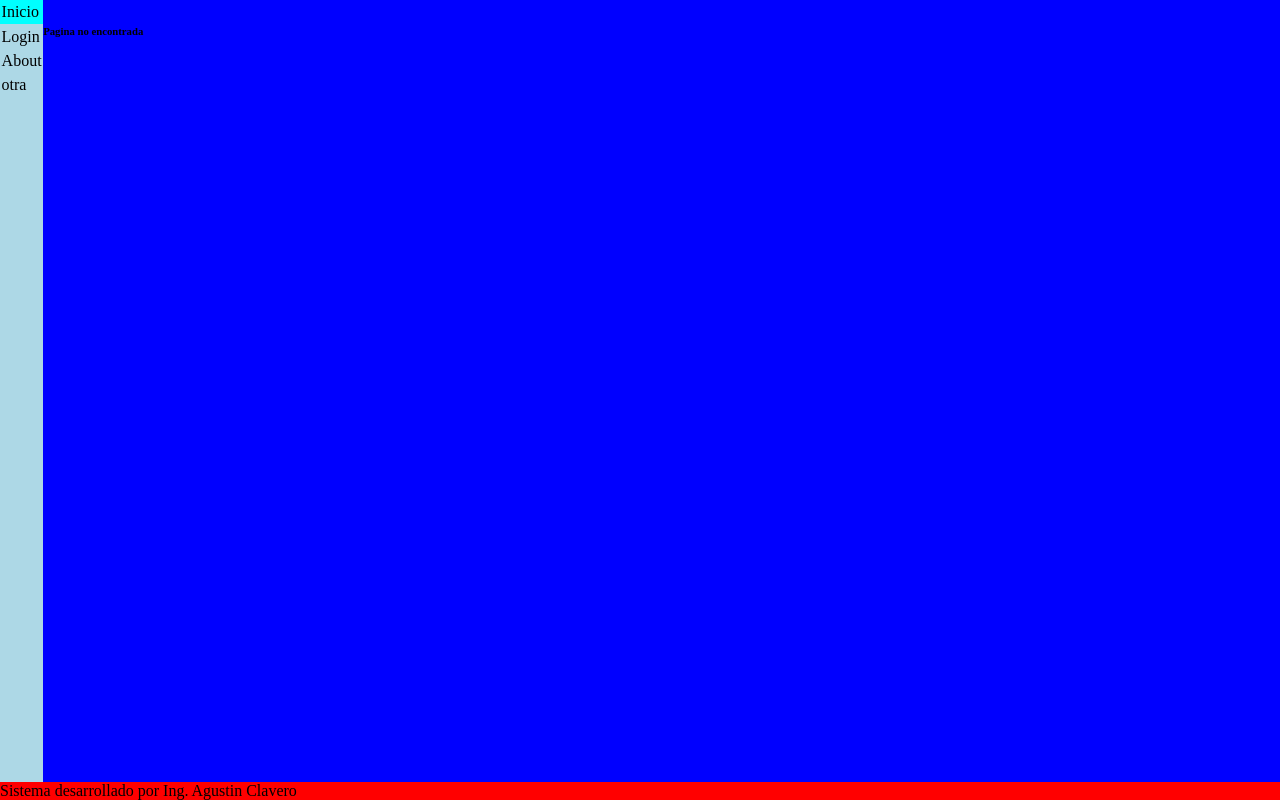
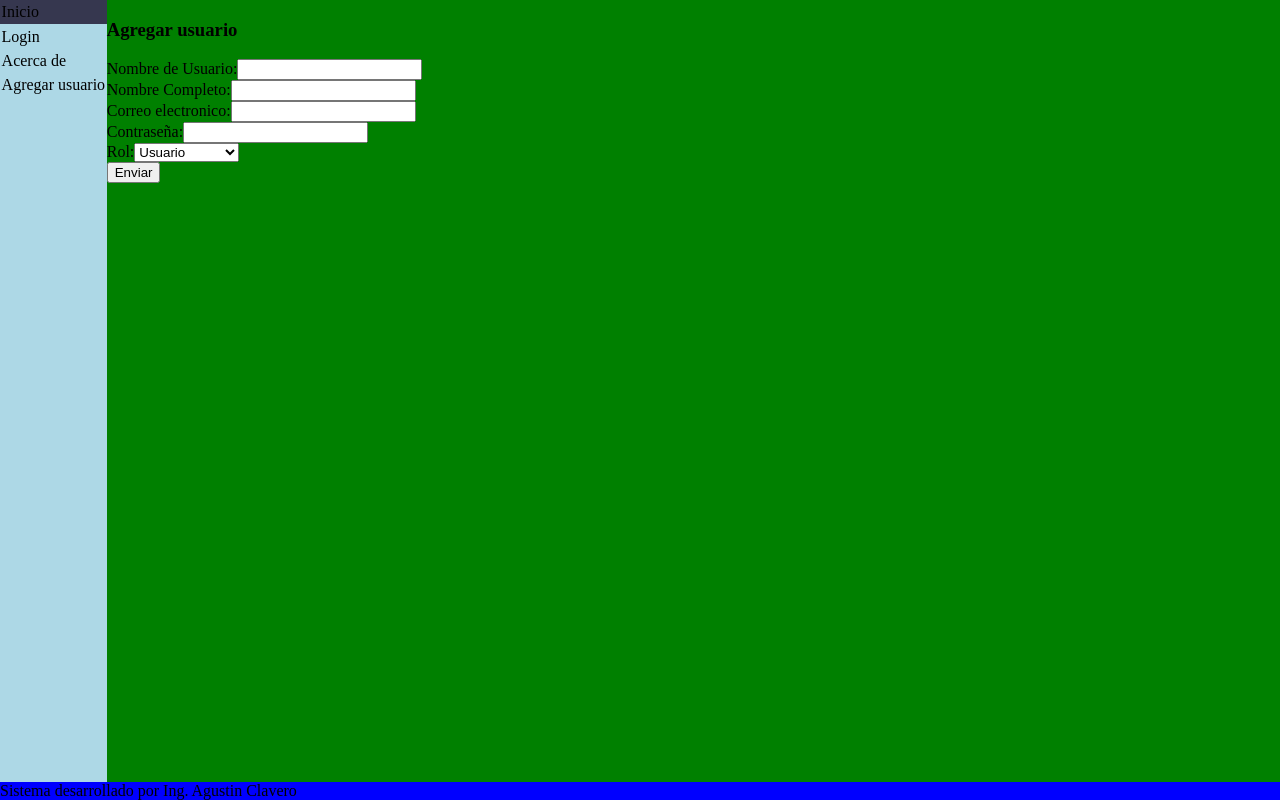
Before and after one commit to agustin1200/proyecto-tudda2026, a React (Vite) app in the folder frontend-2026/: page /user in a window 1280 px wide. Built offline with nearby package versions, Linux system fonts and the light colour scheme.

Commit message:
Actualizar estilos y componentes: cambiar colores de fondo, implementar MenuItem y agregar página de usuario

```diff
--- a/frontend-2026/src/components/Footer.jsx
+++ b/frontend-2026/src/components/Footer.jsx
@@ -2,7 +2,7 @@
 
     return <footer
     style={{
-        backgroundColor: 'red',
+        backgroundColor: 'blue',
     }}
     >
 
--- a/frontend-2026/src/components/Header.jsx
+++ b/frontend-2026/src/components/Header.jsx
@@ -1,7 +1,7 @@
 export default function Header() {
     return <header
     style={{
-        backgroundColor: "yellow"
+        backgroundColor: "green"
     }}
     >
 
--- a/frontend-2026/src/components/Menu.jsx
+++ b/frontend-2026/src/components/Menu.jsx
@@ -1,17 +1,18 @@
-import {Link} from 'react-router-dom';
+import MenuItem from "./MenuItem";
 
-export default function Menu() {
-    return <nav
+export default function Menu ({
+    visible = true
+}) {
+  return <nav
     style={{
-        backgroundColor: 'lightblue',
+        display: visible ? 'block' : 'none',
+        backgroundColor: "lightblue",
     }}
->
+  >
+    <MenuItem to="/">Inicio</MenuItem>
+    <MenuItem to="/login">Login</MenuItem>
+    <MenuItem to="/about">Acerca de</MenuItem>
+    <MenuItem to="/user">Agregar usuario</MenuItem>
 
-<Link to= "/">Inicio</Link>
-<Link to= "/login">Login</Link>
-<Link to= "/about">About</Link>
-<Link to= "/otra">otra</Link>
-
-</nav>;
-
+  </nav>;
 }
--- /dev/null
+++ b/frontend-2026/src/components/MenuItem.jsx
@@ -0,0 +1,9 @@
+import { Link } from "react-router-dom";
+
+export default function MenuItem({ to, children }) {
+  return (
+    <Link to={to}>
+      {children}
+    </Link>
+  );
+}
--- a/frontend-2026/src/components/SelectField.jsx
+++ b/frontend-2026/src/components/SelectField.jsx
@@ -1,12 +1,28 @@
-import Field from './Field';
+import Field from "./Field";
 
 export default function SelectField ({
 label,
 value,
 onChange,
-re
+options = []
 }) {
-    <select>
+    return  <Field
+        label={label}
+    >
+
+    <select
+       onChange={e => onChange(e.target.value)}
+    >
+        {options.map(option => <option
+            key={option.value}
+            value={option.value}
+        >
+            {option.label}
+        </option>
+
+        )}
 
     </select>
+    </Field>
+
 }
--- a/frontend-2026/src/components/TextField.jsx
+++ b/frontend-2026/src/components/TextField.jsx
@@ -5,7 +5,7 @@
     value,
     onChange
 }) {
-    return  <Field label="Nombre de usuario: ">
+    return  <Field label={label}>
 
         <input
         type="text"
--- a/frontend-2026/src/index.css
+++ b/frontend-2026/src/index.css
@@ -11,5 +11,5 @@
 
 }
 nav a:hover {
-  background-color: aqua;
+  background-color: rgb(54, 55, 79);
 }
--- a/frontend-2026/src/layouts/MainLayout.jsx
+++ b/frontend-2026/src/layouts/MainLayout.jsx
@@ -30,7 +30,7 @@
     <main
 
     style={{
-        backgroundColor: 'blue',
+        backgroundColor: 'green',
         flex: 1,
 
     }}
--- /dev/null
+++ b/frontend-2026/src/pages/User.jsx
@@ -0,0 +1,55 @@
+import { useState } from "react";
+import Form from "../components/Form";
+import TextField from "../components/TextField";
+import SecretField from "../components/SecretField";
+import SelectField from "../components/SelectField";
+
+export default function User() {
+    const [data, setData] = useState({
+        username: '',
+        displayName: '',
+        email: '',
+        password: '',
+        role: 'user'
+    });
+
+
+
+    return   <Form
+        title="Agregar usuario"
+    >
+        <TextField
+        label="Nombre de Usuario:"
+        value={data.username}
+        onChange={newValue => setData(data => ({...data, username: newValue}))}
+        />
+
+        <TextField
+        label="Nombre Completo:"
+        value={data.displayName}
+        onChange={newValue => setData(data => ({...data, displayName: newValue}))}
+        />
+
+        <TextField
+        label="Correo electronico:"
+        value={data.email}
+        onChange={newValue => setData(data => ({...data, email: newValue}))}
+        />
+
+        <SecretField
+        label="Contraseña:"
+        value={data.password}
+        onChange={newValue => setData(data => ({...data, password: newValue}))}
+        />
+        <SelectField
+        label="Rol:"
+        value={data.role}
+        onChange={newValue => setData(data => ({...data, role: newValue}))}
+        options={[
+            {value: 'user', label: 'Usuario'},
+            {value: 'admin', label: 'Administrador'}
+        ]}
+        />
+
+    </Form>
+}
--- a/frontend-2026/src/routes.jsx
+++ b/frontend-2026/src/routes.jsx
@@ -4,6 +4,7 @@
 import NotFound from './pages/NotFound';
 import About from './pages/About';
 import Login from './pages/Login';
+import User from './pages/User';
 
 const routes = [
     {
@@ -28,6 +29,10 @@
                 element: <About />
             },
             {
+                path: '/user',
+                element : <User />
+            },
+            {
                 path: '*',
                 element: <NotFound />
             },
```
